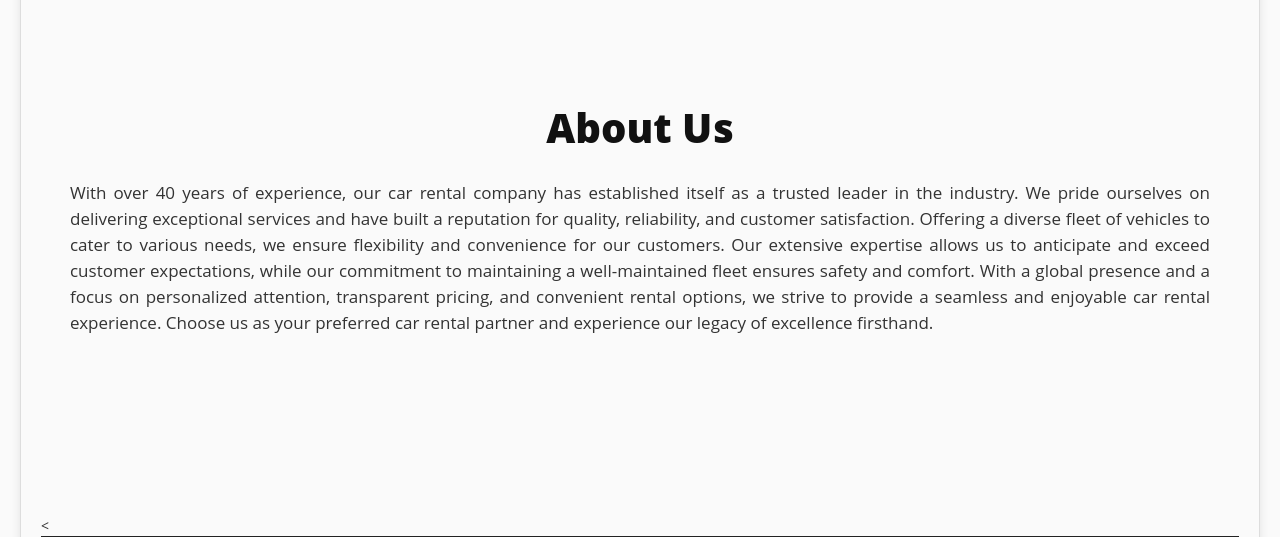
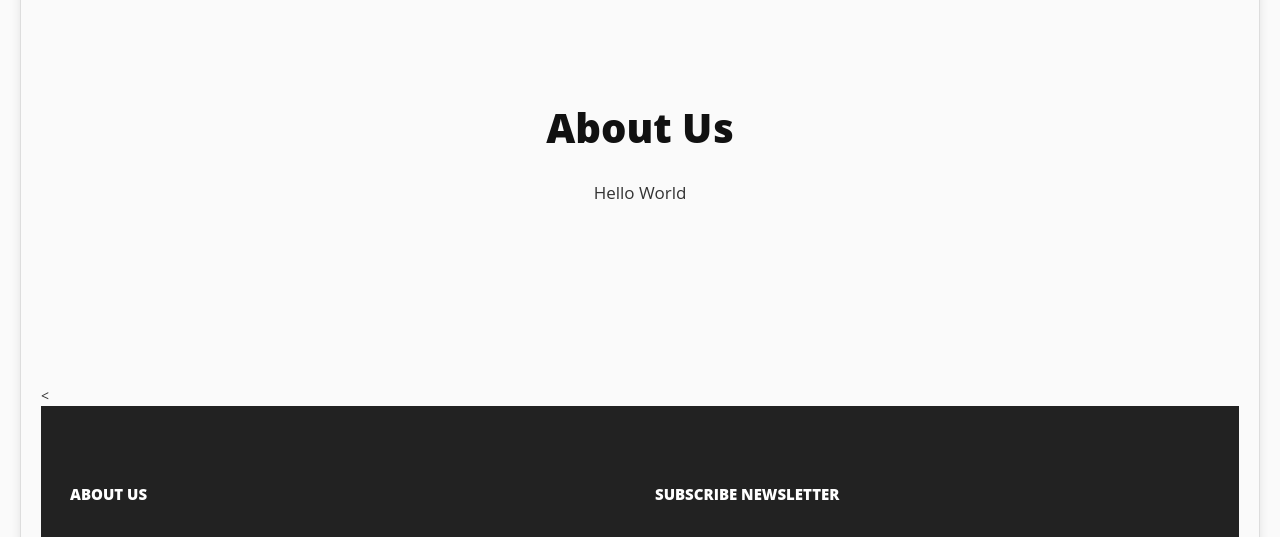
Before and after one commit to 7azmi/Online-Car-Rental, a PHP site: page /page.php?type=aboutus in a window 1280 px wide. Shown: the part 427-964 px from the top of the page. Run offline with PHP 8.4, Linux system fonts and the light colour scheme; the visitor is signed in with stand-in values (Sample User, id 1); data comes from the database, SQL or seed files in the repository.

Commit message:
Last Modify

```diff
--- a/page.php
+++ b/page.php
@@ -85,7 +85,7 @@ foreach($results as $result)
 
       <h2><?php   echo htmlentities($result->PageName); ?></h2>
 
-      <p style="text-align: justify;"> With over 40 years of experience, our car rental company has established itself as a trusted leader in the industry. We pride ourselves on delivering exceptional services and have built a reputation for quality, reliability, and customer satisfaction. Offering a diverse fleet of vehicles to cater to various needs, we ensure flexibility and convenience for our customers. Our extensive expertise allows us to anticipate and exceed customer expectations, while our commitment to maintaining a well-maintained fleet ensures safety and comfort. With a global presence and a focus on personalized attention, transparent pricing, and convenient rental options, we strive to provide a seamless and enjoyable car rental experience. Choose us as your preferred car rental partner and experience our legacy of excellence firsthand.</p>
+      <p><?php  echo $result->detail; ?> </p>
     </div>
    <?php } }?>
   </div>
```
Also changed, not shown: admin/img/vehicleimages/1431b55aa79a4dc281ff60bf2fff6439_1608x906.jpg (added), admin/img/vehicleimages/3f93a746ecf940fe9596b9472f78c1ce_1608x906.jpg (added), admin/img/vehicleimages/74219ca0f1904070a3424e80cfea73f7_1608x906.jpg (added), admin/img/vehicleimages/edea5c5b7bd948ad98af838e4bfe91b0_1608x906 (1).jpg (added), admin/img/vehicleimages/edea5c5b7bd948ad98af838e4bfe91b0_1608x906.jpg (added), assets/images/Prorton/1431b55aa79a4dc281ff60bf2fff6439_1608x906.jpg (added), assets/images/Prorton/3f93a746ecf940fe9596b9472f78c1ce_1608x906.jpg (added), assets/images/Prorton/74219ca0f1904070a3424e80cfea73f7_1608x906.jpg (added), assets/images/Prorton/edea5c5b7bd948ad98af838e4bfe91b0_1608x906 (1).jpg (added), assets/images/Prorton/edea5c5b7bd948ad98af838e4bfe91b0_1608x906.jpg (added).
